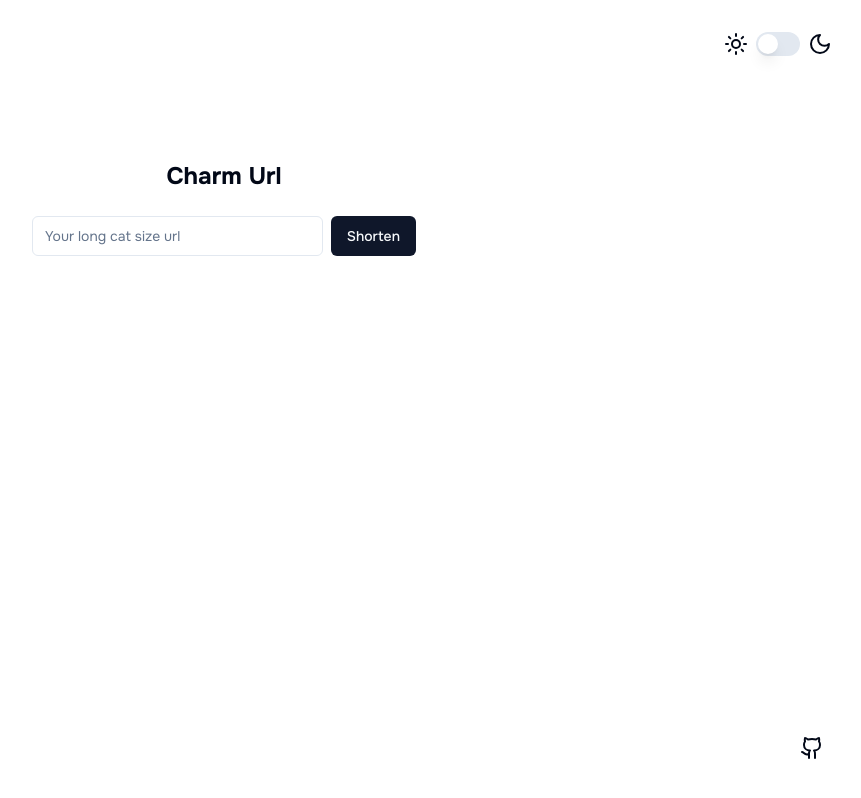
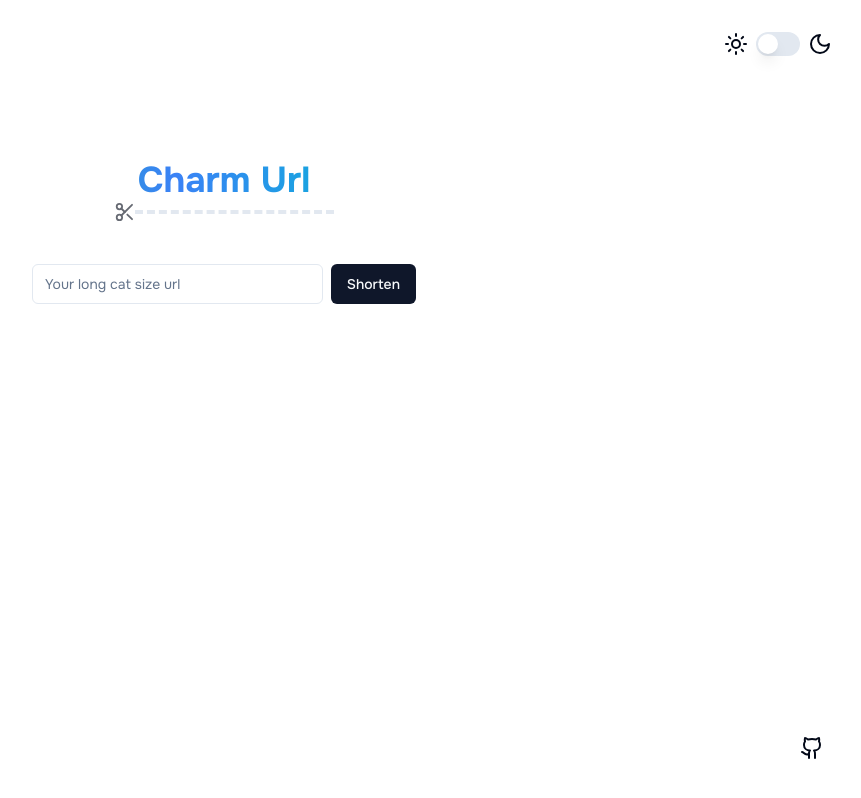
Before and after one commit to rubenpachecomatas/charm-url, a Next.js app: page / in a window 1280 px wide. Shown: the whole page, without its empty margins (416-1277 px from the left). Built offline with nearby package versions, Linux system fonts and the light colour scheme.

Commit message:
Update header

```diff
--- a/app/_components/Header.tsx
+++ b/app/_components/Header.tsx
@@ -1,6 +1,14 @@
+import { Scissors, Sparkles } from "lucide-react";
+
 const Header = () => (
   <header>
-    <h1 className="text-2xl font-bold">Charm Url</h1>
+    <h1 className="text-4xl font-bold flex gap-1 px-6 animate-text bg-gradient-to-r from-teal-500 via-blue-500 to-cyan-500 bg-clip-text text-transparent">
+      Charm Url
+    </h1>
+    <div className="flex items-center">
+      <Scissors className="opacity-60" />
+      <hr className="border-t-4 border-dashed w-full" />
+    </div>
   </header>
 );
 
--- a/app/layout.tsx
+++ b/app/layout.tsx
@@ -25,7 +25,7 @@ export default function RootLayout({
       <body
         className={cn(
           onest.className,
-          "flex min-h-screen flex-col gap-6 items-center py-40 px-5 sm:px-14"
+          "flex min-h-screen flex-col gap-10 items-center py-40 px-5 sm:px-14"
         )}
       >
         <Providers>{children}</Providers>
--- a/tailwind.config.js
+++ b/tailwind.config.js
@@ -74,11 +74,22 @@ module.exports = {
             opacity: "1",
           },
         },
+        text: {
+          "0%, 100%": {
+            "background-size": "200% 200%",
+            "background-position": "left center",
+          },
+          "50%": {
+            "background-size": "200% 200%",
+            "background-position": "right center",
+          },
+        },
       },
       animation: {
         "accordion-down": "accordion-down 0.2s ease-out",
         "accordion-up": "accordion-up 0.2s ease-out",
         "fade-in": "fade-in 0.3s ease-in",
+        text: "text 5s ease infinite",
       },
     },
   },
```
